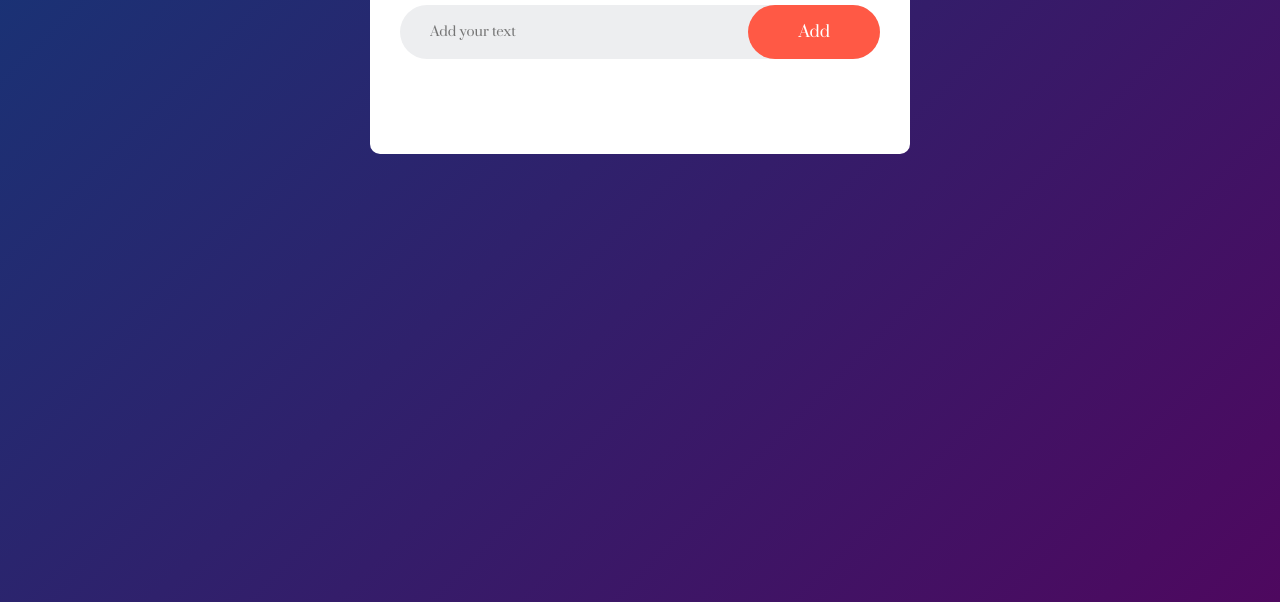
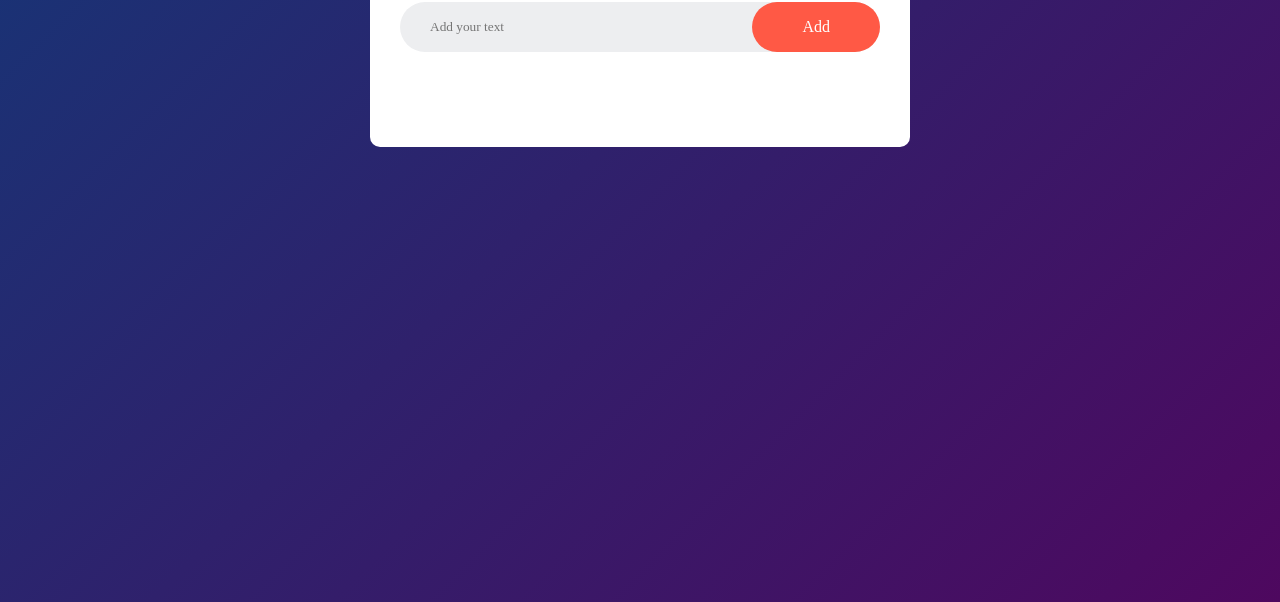
Before and after one commit to Souritdev/ToDo-List, a plain HTML site: page index.html in a window 1280 px wide. Shown: the part 198-800 px from the top of the page. Drawn offline with Linux system fonts and the light colour scheme; files whose address does not match are found by name.

Commit message:
Update styling.css

```diff
--- a/styling.css
+++ b/styling.css
@@ -1,4 +1,3 @@
-@import url('https://fonts.googleapis.com/css2?family=Open+Sans:ital,wght@0,300..800;1,300..800&family=Outfit:wght@100..900&family=Prata&display=swap');
 *{
   margin: 0;
   padding: 0;
```
